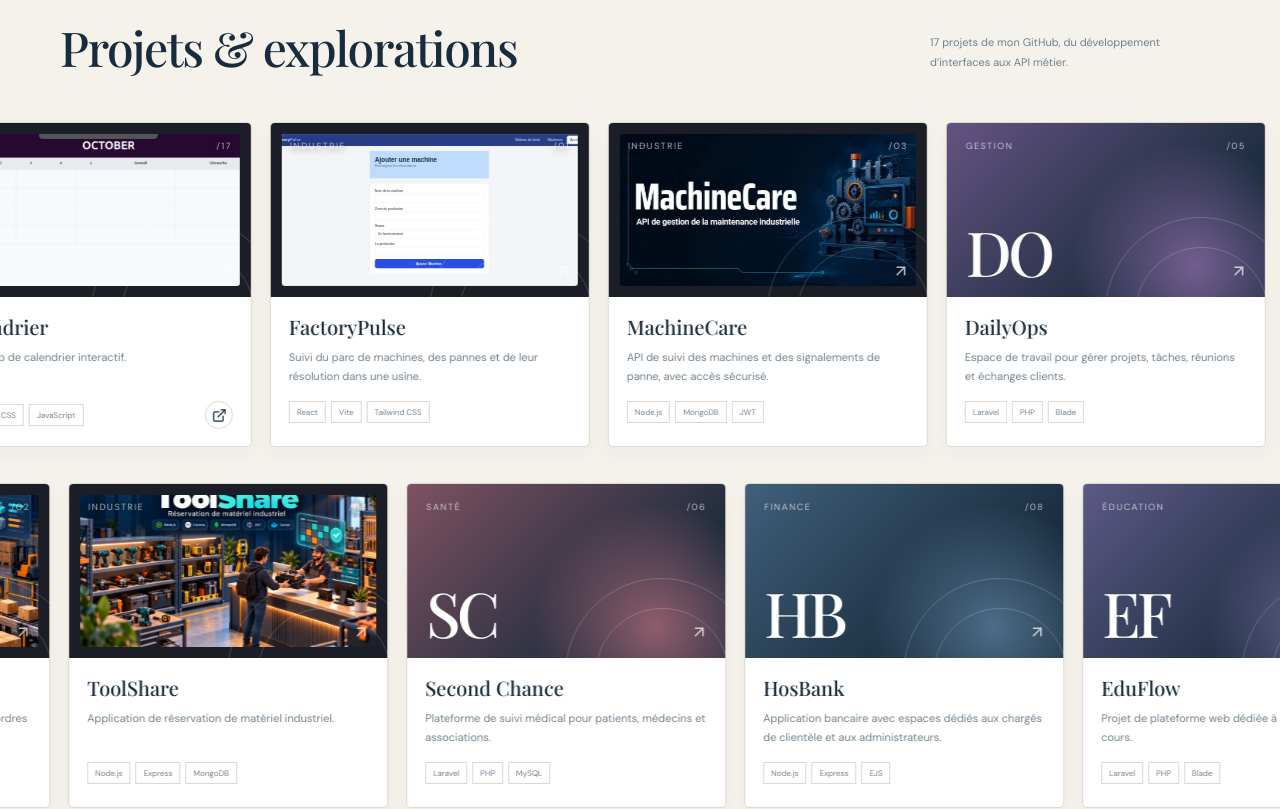
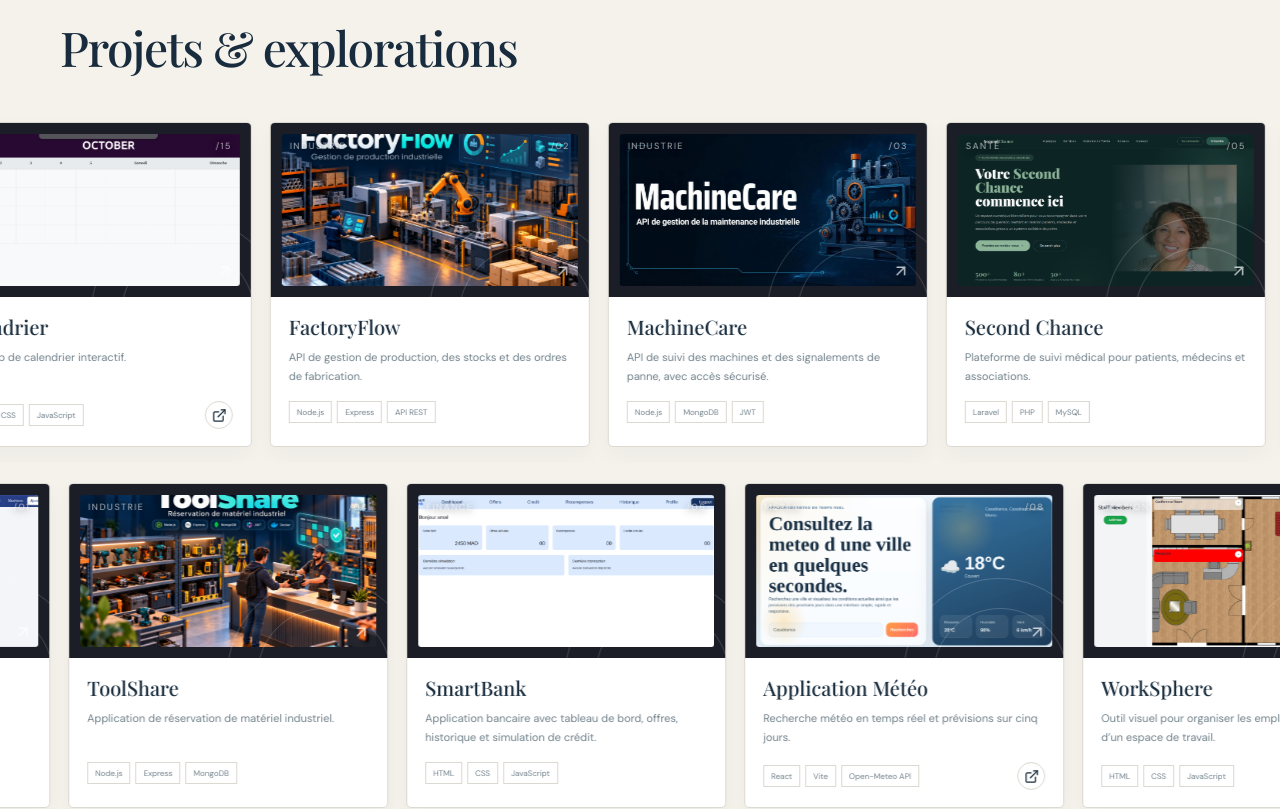
Before and after one commit to fatimaezzahra777/Portfolio, a React (Vite) app: page / in a window 1280 px wide. Shown: the part 1940-2749 px from the top of the page. Built offline with nearby package versions, Linux system fonts and the light colour scheme.

Commit message:
Ajoute des nouveaux projets

```diff
--- a/src/data/portfolio.js
+++ b/src/data/portfolio.js
@@ -4,27 +4,90 @@ export const skills = {
 };
 
 export const projects = [
-  { number: '01', title: { fr: 'FactoryPulse', en: 'FactoryPulse' }, description: { fr: 'Suivi du parc de machines, des pannes et de leur résolution dans une usine.', en: 'Track factory machines, breakdown reports and repairs.' }, tags: ['React', 'Vite', 'Tailwind CSS'], category: { fr: 'Industrie', en: 'Industry' }, mark: 'FP', accent: '#3559db', image: '/factorypulse-add-machine.svg', repository: 'https://github.com/fatimaezzahra777/FactoryPulse' },
-  { number: '02', title: { fr: 'FactoryFlow', en: 'FactoryFlow' }, description: { fr: 'API de gestion de production, des stocks et des ordres de fabrication.', en: 'Production, inventory and manufacturing order management API.' }, tags: ['Node.js', 'Express', 'API REST'], category: { fr: 'Industrie', en: 'Industry' }, mark: 'FF', accent: '#bd6844', image: '/factoryflow-project.png', repository: 'https://github.com/fatimaezzahra777/FactoryFlow' },
-  { number: '03', title: { fr: 'MachineCare', en: 'MachineCare' }, description: { fr: 'API de suivi des machines et des signalements de panne, avec accès sécurisé.', en: 'Machine and breakdown tracking API with secure access.' }, tags: ['Node.js', 'MongoDB', 'JWT'], category: { fr: 'Industrie', en: 'Industry' }, mark: 'MC', accent: '#447e78', image: '/machinecare-project.jpg', repository: 'https://github.com/fatimaezzahra777/MachineCare' },
-  { number: '04', title: { fr: 'ToolShare', en: 'ToolShare' }, description: { fr: 'Application de réservation de matériel industriel.', en: 'Industrial equipment reservation app.' }, tags: ['Node.js', 'Express', 'MongoDB', 'JWT', 'Docker'], category: { fr: 'Industrie', en: 'Industry' }, mark: 'TS', accent: '#2c8390', image: '/toolshare-project.png', repository: 'https://github.com/fatimaezzahra777/ToolShare_Front-End' },
-  { number: '05', title: { fr: 'DailyOps', en: 'DailyOps' }, description: { fr: 'Espace de travail pour gérer projets, tâches, réunions et échanges clients.', en: 'A workspace for projects, tasks, meetings and client communication.' }, tags: ['Laravel', 'PHP', 'Blade'], category: { fr: 'Gestion', en: 'Management' }, mark: 'DO', accent: '#8e69a9', repository: 'https://github.com/fatimaezzahra777/DailyOps' },
-  { number: '06', title: { fr: 'Second Chance', en: 'Second Chance' }, description: { fr: 'Plateforme de suivi médical pour patients, médecins et associations.', en: 'A care platform connecting patients, doctors and associations.' }, tags: ['Laravel', 'PHP', 'MySQL'], category: { fr: 'Santé', en: 'Healthcare' }, mark: 'SC', accent: '#b76776', repository: 'https://github.com/fatimaezzahra777/Second_Chance' },
-  { number: '07', title: { fr: 'SmartBank', en: 'SmartBank' }, description: { fr: 'Application bancaire avec tableau de bord, offres, historique et simulation de crédit.', en: 'Banking app with dashboard, offers, transaction history and loan simulation.' }, tags: ['HTML', 'CSS', 'JavaScript'], category: { fr: 'Finance', en: 'Finance' }, mark: 'SB', accent: '#5479a5', image: '/smart.png', repository: 'https://github.com/fatimaezzahra777/Smart_Bank' },
-  { number: '08', title: { fr: 'HosBank', en: 'HosBank' }, description: { fr: 'Application bancaire avec espaces dédiés aux chargés de clientèle et aux administrateurs.', en: 'Banking app with dedicated client advisor and administrator workspaces.' }, tags: ['Node.js', 'Express', 'EJS'], category: { fr: 'Finance', en: 'Finance' }, mark: 'HB', accent: '#577d9d', repository: 'https://github.com/fatimaezzahra777/HosBank---Syst-me-bancaire-digital' },
-  { number: '09', title: { fr: 'Application Météo', en: 'Weather App' }, description: { fr: 'Recherche météo en temps réel et prévisions sur cinq jours.', en: 'Live city weather search and five-day forecast.' }, tags: ['React', 'Vite', 'Open-Meteo API'], category: { fr: 'Météo', en: 'Weather' }, mark: 'WX', accent: '#438aa0', image: '/application-meteo.png', repository: 'https://github.com/fatimaezzahra777/Application-Meteo', demo: 'https://application-meteo-one.vercel.app/' },
-  { number: '10', title: { fr: 'EduFlow', en: 'EduFlow' }, description: { fr: 'Projet de plateforme web dédiée à la gestion des cours.', en: 'A web platform project for course management.' }, tags: ['Laravel', 'PHP', 'Blade'], category: { fr: 'Éducation', en: 'Education' }, mark: 'EF', accent: '#8273ae', repository: 'https://github.com/fatimaezzahra777/EduFlow-Plateforme-de-Gestion-des-Cours' },
-  { number: '11', title: { fr: 'WorkSphere', en: 'WorkSphere' }, description: { fr: 'Outil visuel pour organiser les employés dans le plan d’un espace de travail.', en: 'A visual tool for organizing employees on a workplace floor plan.' }, tags: ['HTML', 'CSS', 'JavaScript'], category: { fr: 'Gestion', en: 'Management' }, mark: 'WS', accent: '#607c62', image: '/worksphere-floorplan.png', repository: 'https://github.com/fatimaezzahra777/WorkSphere', demo: 'https://copie-de-work-sphere.vercel.app' },
-  { number: '12', title: { fr: 'EcoLibrary', en: 'EcoLibrary' }, description: { fr: 'API de bibliothèque numérique : livres, catégories, recherche et statistiques.', en: 'Digital library API for books, categories, search and collection statistics.' }, tags: ['Laravel', 'MySQL', 'Sanctum'], category: { fr: 'Bibliothèque', en: 'Library' }, mark: 'EL', accent: '#638567', repository: 'https://github.com/fatimaezzahra777/EcoLibrary' },
-  { number: '13', title: { fr: 'EasyColoc', en: 'EasyColoc' }, description: { fr: 'Gestion d’une colocation, des dépenses communes et des soldes entre membres.', en: 'Shared household management for expenses, members and balances.' }, tags: ['Laravel', 'PHP', 'MySQL'], category: { fr: 'Finance', en: 'Finance' }, mark: 'EC', accent: '#7f8d63', repository: 'https://github.com/fatimaezzahra777/EasyColoc' },
-  { number: '14', title: { fr: 'Billets de matchs', en: 'Match Tickets' }, description: { fr: 'Plateforme de gestion d’événements sportifs et de réservation de billets.', en: 'A sports event management and ticket booking platform.' }, tags: ['PHP', 'MySQL', 'POO'], category: { fr: 'Sport', en: 'Sports' }, mark: 'MT', accent: '#a77354', repository: 'https://github.com/fatimaezzahra777/Plateforme-de-r-servation-de-billets-sportifs' },
-  { number: '15', title: { fr: 'Salle de sport', en: 'Gym Manager' }, description: { fr: 'Gestion des cours et équipements d’une salle, avec tableau de bord statistique.', en: 'Gym class and equipment management with a statistics dashboard.' }, tags: ['PHP', 'MySQL', 'JavaScript'], category: { fr: 'Sport', en: 'Sports' }, mark: 'GY', accent: '#9d6c55', repository: 'https://github.com/fatimaezzahra777/Salle_Sport' },
-  { number: '16', title: { fr: 'Projet Festival', en: 'Festival Website' }, description: { fr: 'Site vitrine multi-pages pour présenter un festival de musique.', en: 'A multi-page showcase website for a music festival.' }, tags: ['HTML', 'CSS', 'Bootstrap'], category: { fr: 'Événementiel', en: 'Events' }, mark: 'PF', accent: '#bc7559', image: '/eventick-festival.png', repository: 'https://github.com/fatimaezzahra777/Projet-Festival', demo: 'https://fatimaezzahra777.github.io/Projet-Festival/' },
-  { number: '17', title: { fr: 'Calendrier', en: 'Calendar' }, description: { fr: 'Projet web de calendrier interactif.', en: 'An interactive calendar web project.' }, tags: ['HTML', 'CSS', 'JavaScript'], category: { fr: 'Outil', en: 'Utility' }, mark: 'CA', accent: '#687ba1', image: '/calendar-october.png', repository: 'https://github.com/fatimaezzahra777/Calendrier', demo: 'https://my-project-zeta-kohl.vercel.app' },
+  {
+    number: '02',
+    title: { fr: 'FactoryFlow', en: 'FactoryFlow' }, description: { fr: 'API de gestion de production, des stocks et des ordres de fabrication.', en: 'Production, inventory and manufacturing order management API.' }, tags: ['Node.js', 'Express', 'API REST'], category: { fr: 'Industrie', en: 'Industry' }, mark: 'FF', accent: '#bd6844', image: '/factoryflow-project.png', repository: 'https://github.com/fatimaezzahra777/FactoryFlow' },
+  {
+    number: '01',
+    title: { fr: 'FactoryPulse', en: 'FactoryPulse' }, description: { fr: 'Suivi du parc de machines, des pannes et de leur résolution dans une usine.', en: 'Track factory machines, breakdown reports and repairs.' }, tags: ['React', 'Vite', 'Tailwind CSS'], category: { fr: 'Industrie', en: 'Industry' }, mark: 'FP', accent: '#3559db', image: '/factorypulse-add-machine.svg', repository: 'https://github.com/fatimaezzahra777/FactoryPulse' },
+  {
+    number: '03',
+    title: { fr: 'MachineCare', en: 'MachineCare' }, description: { fr: 'API de suivi des machines et des signalements de panne, avec accès sécurisé.', en: 'Machine and breakdown tracking API with secure access.' }, tags: ['Node.js', 'MongoDB', 'JWT'], category: { fr: 'Industrie', en: 'Industry' }, mark: 'MC', accent: '#447e78', image: '/machinecare-project.jpg', repository: 'https://github.com/fatimaezzahra777/MachineCare' },
+  {
+    number: '04',
+    title: { fr: 'ToolShare', en: 'ToolShare' }, description: { fr: 'Application de réservation de matériel industriel.', en: 'Industrial equipment reservation app.' }, tags: ['Node.js', 'Express', 'MongoDB', 'JWT', 'Docker'], category: { fr: 'Industrie', en: 'Industry' }, mark: 'TS', accent: '#2c8390', image: '/toolshare-project.png', repository: 'https://github.com/fatimaezzahra777/ToolShare_Front-End' },
+  {
+    number: '05',
+    title: { fr: 'Second Chance', en: 'Second Chance' }, description: { fr: 'Plateforme de suivi médical pour patients, médecins et associations.', en: 'A care platform connecting patients, doctors and associations.' }, tags: ['Laravel', 'PHP', 'MySQL'], category: { fr: 'Santé', en: 'Healthcare' }, mark: 'SC', accent: '#b76776', image: '/Second_Chance.png', repository: 'https://github.com/fatimaezzahra777/Second_Chance' },
+  {
+    number: '06',
+    title: { fr: 'SmartBank', en: 'SmartBank' }, description: { fr: 'Application bancaire avec tableau de bord, offres, historique et simulation de crédit.', en: 'Banking app with dashboard, offers, transaction history and loan simulation.' }, tags: ['HTML', 'CSS', 'JavaScript'], category: { fr: 'Finance', en: 'Finance' }, mark: 'SB', accent: '#5479a5', image: '/smart.png', repository: 'https://github.com/fatimaezzahra777/Smart_Bank' },
+  {
+    number: '07',
+    title: { fr: 'HosBank', en: 'HosBank' }, description: { fr: 'Application bancaire avec espaces dédiés aux chargés de clientèle et aux administrateurs.', en: 'Banking app with dedicated client advisor and administrator workspaces.' }, tags: ['Node.js', 'Express', 'EJS'], category: { fr: 'Finance', en: 'Finance' }, mark: 'HB', accent: '#577d9d', repository: 'https://github.com/fatimaezzahra777/HosBank---Syst-me-bancaire-digital' },
+  {
+    number: '08',
+    title: { fr: 'Application Météo', en: 'Weather App' }, description: { fr: 'Recherche météo en temps réel et prévisions sur cinq jours.', en: 'Live city weather search and five-day forecast.' }, tags: ['React', 'Vite', 'Open-Meteo API'], category: { fr: 'Météo', en: 'Weather' }, mark: 'WX', accent: '#438aa0', image: '/application-meteo.png', repository: 'https://github.com/fatimaezzahra777/Application-Meteo', demo: 'https://application-meteo-one.vercel.app/' },
+  {
+    number: '09',
+    title: { fr: 'EduFlow', en: 'EduFlow' }, description: { fr: 'Projet de plateforme web dédiée à la gestion des cours.', en: 'A web platform project for course management.' }, tags: ['Laravel', 'PHP', 'Blade'], category: { fr: 'Éducation', en: 'Education' }, mark: 'EF', accent: '#8273ae', repository: 'https://github.com/fatimaezzahra777/EduFlow-Plateforme-de-Gestion-des-Cours' },
+  {
+    number: '10',
+    title: { fr: 'WorkSphere', en: 'WorkSphere' }, description: { fr: 'Outil visuel pour organiser les employés dans le plan d’un espace de travail.', en: 'A visual tool for organizing employees on a workplace floor plan.' }, tags: ['HTML', 'CSS', 'JavaScript'], category: { fr: 'Gestion', en: 'Management' }, mark: 'WS', accent: '#607c62', image: '/worksphere-floorplan.png', repository: 'https://github.com/fatimaezzahra777/WorkSphere', demo: 'https://copie-de-work-sphere.vercel.app' },
+  {
+    number: '11',
+    title: { fr: 'EcoLibrary', en: 'EcoLibrary' },
+    description: { fr: 'API de bibliothèque numérique : livres, catégories, recherche et statistiques.', en: 'Digital library API for books, categories, search and collection statistics.' },
+    tags: ['Laravel', 'MySQL', 'Sanctum'],
+    category: { fr: 'Bibliothèque', en: 'Library' },
+    mark: 'EL',
+    accent: '#638567',
+    repository: 'https://github.com/fatimaezzahra777/EcoLibrary'
+  },
+  {
+    number: '12',
+    title: { fr: 'EasyColoc', en: 'EasyColoc' },
+    description: { fr: 'Gestion d’une colocation, des dépenses communes et des soldes entre membres.', en: 'Shared household management for expenses, members and balances.' },
+    tags: ['Laravel', 'PHP', 'MySQL'],
+    category: { fr: 'Finance', en: 'Finance' },
+    mark: 'EC',
+    accent: '#7f8d63',
+    image: '/Easycoloc.png',
+    repository: 'https://github.com/fatimaezzahra777/EasyColoc'
+  },
+  {
+    number: '13',
+    title: { fr: 'Salle de sport', en: 'Gym Manager' },
+    description: { fr: 'Gestion des cours et équipements d’une salle, avec tableau de bord statistique.', en: 'Gym class and equipment management with a statistics dashboard.' }, tags: ['PHP', 'MySQL', 'JavaScript'], category: { fr: 'Sport', en: 'Sports' },
+    mark: 'GY',
+    accent: '#9d6c55', repository: 'https://github.com/fatimaezzahra777/Salle_Sport' },
+  {
+    number: '14',
+    title: { fr: 'Projet Festival', en: 'Festival Website' },
+    description: { fr: 'Site vitrine multi-pages pour présenter un festival de musique.', en: 'A multi-page showcase website for a music festival.' },
+    tags: ['HTML', 'CSS', 'Bootstrap'],
+    category: { fr: 'Événementiel', en: 'Events' },
+    mark: 'PF',
+    accent: '#bc7559',
+    image: '/eventick-festival.png',
+    repository: 'https://github.com/fatimaezzahra777/Projet-Festival',
+    demo: 'https://fatimaezzahra777.github.io/Projet-Festival/' },
+  {
+    number: '15',
+    title: { fr: 'Calendrier', en: 'Calendar' },
+    description: { fr: 'Projet web de calendrier interactif.', en: 'An interactive calendar web project.' },
+    tags: ['HTML', 'CSS', 'JavaScript'],
+    category: { fr: 'Outil', en: 'Utility' },
+    mark: 'CA',
+    accent: '#687ba1',
+    image: '/calendar-october.png',
+    repository: 'https://github.com/fatimaezzahra777/Calendrier',
+    demo: 'https://my-project-zeta-kohl.vercel.app' },
 ];
 
 export const timeline = [
-  { period: { fr: '2025–2027', en: '2025–2027' }, title: { fr: 'Développement Web · YouCode (UM6P)', en: 'Web Development · YouCode (UM6P)' }, detail: { fr: 'Safi', en: 'Safi' } },
+  { period: { fr: '2025–2027', en: '2025–2027' },
+  title: { fr: 'Développement Web · YouCode (UM6P)', en: 'Web Development · YouCode (UM6P)' }, detail: { fr: 'Safi', en: 'Safi' } },
   { period: { fr: 'Mai – juillet 2026', en: 'May – July 2026' }, title: { fr: 'Stage en développement web · Soft7Art', en: 'Web development internship · Soft7Art' }, detail: { fr: 'Casablanca Maarif · Contribution au développement de Daily_Ops, application web de gestion des opérations.', en: 'Casablanca Maarif · Contributed to Daily_Ops, a web application for operations management.' }, technologies: 'HTML · CSS · JavaScript · MySQL · PHP · Laravel · Blade' },
   { period: { fr: 'Mars 2025', en: 'March 2025' }, title: { fr: 'Stage en développement web · Ebru_Immo', en: 'Web development internship · Ebru_Immo' }, detail: { fr: 'Rabat Agdal · Mise à jour de contenu, ajustements de mise en page et amélioration de fonctionnalités existantes.', en: 'Rabat Agdal · Updated content, refined layouts and improved existing features.' }, technologies: 'HTML · CSS · JavaScript' },
   { period: { fr: '2023–2025', en: '2023–2025' }, title: { fr: 'Technicienne spécialisée en développement digital · OFPPT', en: 'Specialized Technician in Digital Development · OFPPT' }, detail: { fr: 'Oued Zem', en: 'Oued Zem' } },
--- a/src/i18n/translations.js
+++ b/src/i18n/translations.js
@@ -17,7 +17,6 @@ export const copy = {
     skillsTitle:'Des bases solides, une curiosité constante.',
     projectsNo:'03 / SÉLECTION',
     projectsTitle:'Projets & explorations',
-    projectsIntro:'17 projets de mon GitHub, du développement d’interfaces aux API métier.',
     github:'Code source',
     demo:'Voir le projet',
     timelineNo:'04 / PARCOURS',
@@ -55,7 +54,6 @@ export const copy = {
     skillsTitle:'Strong foundations, lasting curiosity.',
     projectsNo:'03 / SELECTED WORK',
     projectsTitle:'Projects & explorations',
-    projectsIntro:'17 projects from my GitHub, from user interfaces to business APIs.',
     github:'Source code',
     demo:'View project',
     timelineNo:'04 / JOURNEY',
```
Also changed, not shown: public/Easycoloc.png (added), public/Second_Chance.png (added).
